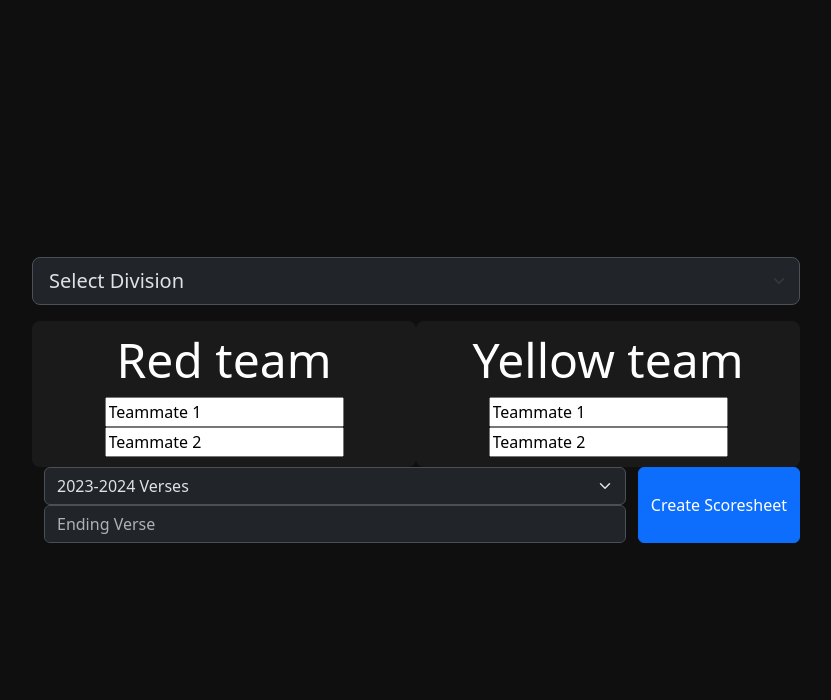
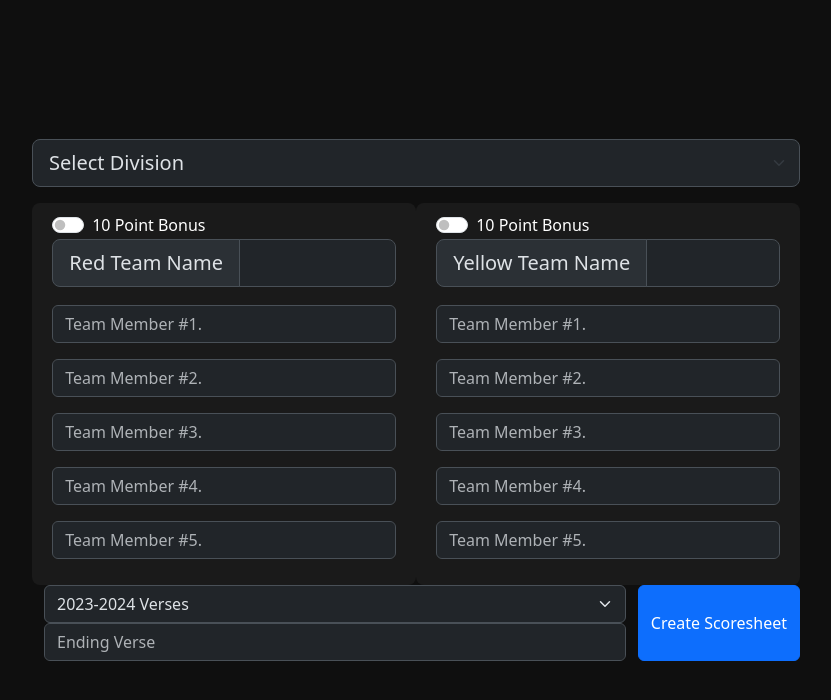
Before and after one commit to bkp0515/QuizzingApp, a React (Vite) app in the folder src/webapp/: page / in a window 1280 px wide. Shown: the top 700 px of the page, without its empty margins (224-1055 px from the left). Built offline with nearby package versions, Linux system fonts and the light colour scheme.

Commit message:
Trying to incorporate react development into these components

```diff
--- a/src/webapp/src/pages/ConfigPage/TeamBlock.tsx
+++ b/src/webapp/src/pages/ConfigPage/TeamBlock.tsx
@@ -4,16 +4,20 @@ interface Props {
     color: string;
 }
 
-let teamMemberNames = [
-    {"id": 1, "name": "Teammate 1"},
-    {"id": 2, "name": "Teammate 2"},
-]
-
 export const TeamBlock = (props: Props) => {
     return (
         <div className="team-block">
-            <h2>{props.color} team</h2>
-            <TeamMemberNameInputs teamMembers={teamMemberNames} />
+            <div className="form-check form-switch">
+                <input className="form-check-input" type="checkbox" role="switch" id="flexSwitchCheckDefault" />
+                <label className="form-check-label" htmlFor="flexSwitchCheckDefault">10 Point Bonus</label>
+            </div>
+
+            <div className="input-group input-group-lg" data-bs-theme="dark">
+                <span className="input-group-text">{props.color} Team Name</span>
+                <input type="text" className="form-control" aria-label="Team Name" />
+            </div>
+
+            <TeamMemberNameInputs />
         </div>
     );
 };
--- /dev/null
+++ b/src/webapp/src/pages/ConfigPage/TeamMemberNameInputItem.tsx
@@ -0,0 +1,14 @@
+interface Props {
+    id: number,
+    name: string,
+}
+
+export const TeamMemberNameInputItem = (props: Props) => {
+    return (
+        <>
+            <div className="input-group mb-3">
+                    <input placeholder={`Team Member #${props.id}.`} className="form-control" data-bs-theme="dark" />
+            </div>
+        </>
+    );
+}
--- a/src/webapp/src/pages/ConfigPage/TeamMemberNameInputs.tsx
+++ b/src/webapp/src/pages/ConfigPage/TeamMemberNameInputs.tsx
@@ -1,9 +1,13 @@
-export const TeamMemberNameInputs = ({teamMembers}) => {
+import { TeamMemberNameInputItem } from "./TeamMemberNameInputItem";
+
+export const TeamMemberNameInputs = () => {
     return (
         <>
-            {teamMembers.map((i) => (
-                <input key={i.key} value={i.name}/>
-            ))}
+            <TeamMemberNameInputItem id={1} name={"Member 1"} />
+            <TeamMemberNameInputItem id={2} name={"Member 2"} />
+            <TeamMemberNameInputItem id={3} name={"Member 3"} />
+            <TeamMemberNameInputItem id={4} name={"Member 4"} />
+            <TeamMemberNameInputItem id={5} name={"Member 5"} />
         </>
     );
 }
```
